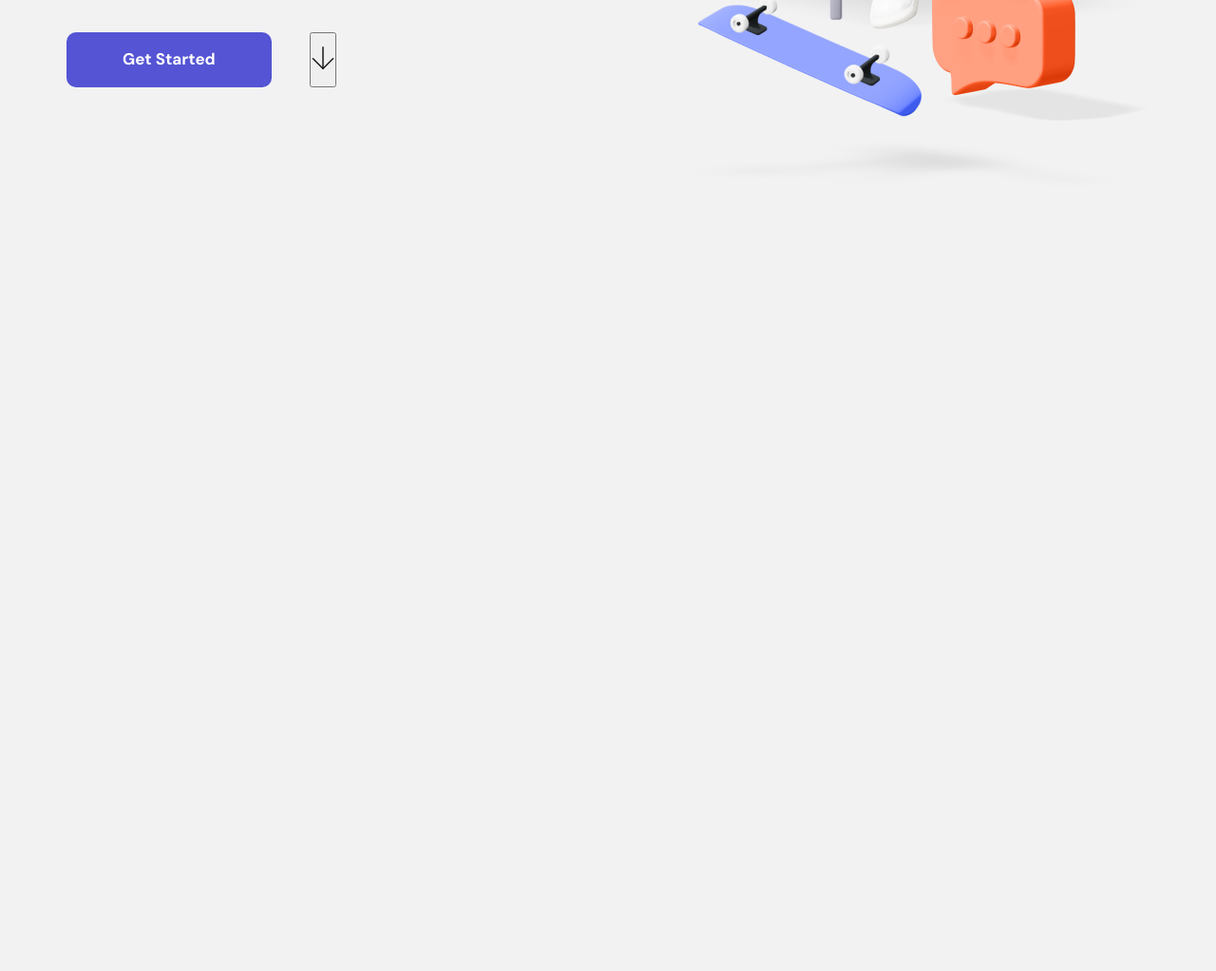
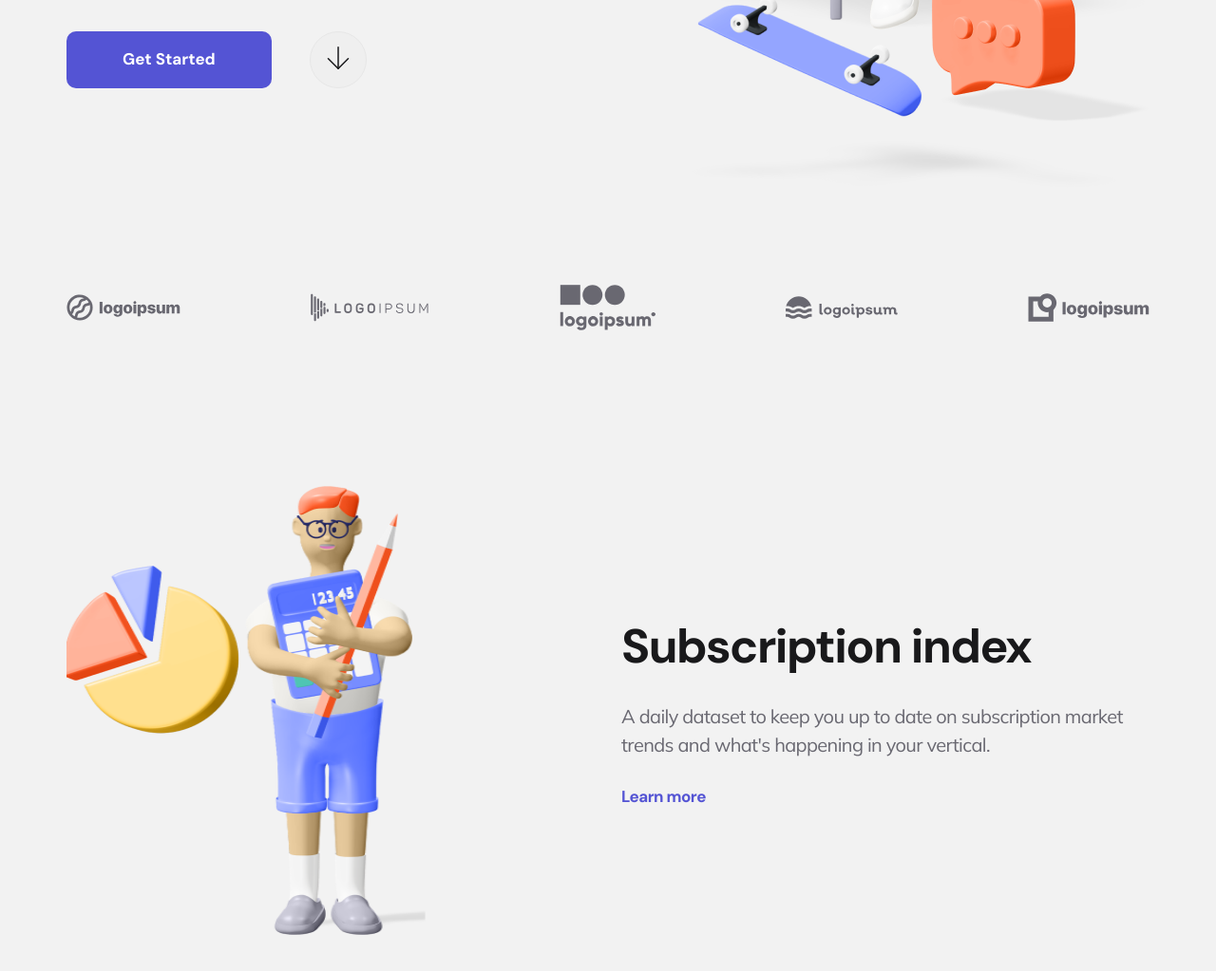
Before and after one commit to heyitsdurdona/1-oy-final-homework, a plain HTML site: page index.html in a window 1280 px wide. Shown: the part 645-1668 px from the top of the page at 95% size. Before the commit the page ends 945 px from the top, so only its background shows below. Drawn offline with Linux system fonts and the light colour scheme.

Commit message:
subscription finished

```diff
--- a/css/main.css
+++ b/css/main.css
@@ -133,7 +133,67 @@ ul{
     background-color: #5454D4;
 }
 
+
+.down-arrow{
+    border-radius: 50%;
+    width: 60px;
+    height: 60px;
+    border: 1px solid #E7E7E7;
+
+    color: #19191B;
+}
 /* -------------------- HERO END ----------------------- */
 
+/* ---------------------ADVERTISEMENT START------------- */
+.site-main__adv-list{
+    display: flex;
+    align-items: center;
+    justify-content: space-between;
+    margin-bottom: 160px;
+}
+/* ---------------------ADVERTISEMENT END------------- */
+
+/* ---------------------SUBSCRIPTION START------------ */
+.site-main__subscription{
+    display: flex;
+    justify-content: space-between;
+    align-items: center;
+    margin-bottom: 102px;
+}
+
+.site-main__subscription-text-wrapper{
+    max-width: 556px;
+}
+
+.site-main__subscription-title{
+    font-family: 'DM sans', sans-serif;
+    font-weight: 700;
+    font-size: 50px;
+    line-height: 57px;
+    letter-spacing: -1.56px;
+    color: #19191B;
+    margin-bottom: 30px;
+}
+
+.site-main__subscription-text{
+    font-family: 'Mulish', sans-serif;
+    font-size: 20px;
+    font-weight: 400;
+    line-height: 30px;
+    letter-spacing: -0.63px;
+    color: #696871;
+    margin-bottom: 30px;
+}
+
+.site-main__learn-more{
+    font-family: 'DM sans', sans-serif;
+    font-size: 17px;
+    font-weight: 700;
+    line-height: auto;
+    letter-spacing: -0.53px;
+    color: #5454D4;
+}
+
+/* ---------------------SUBSCRIPTION END ------------- */
 
 /* -------------------- MAIN END ----------------------- */
--- a/index.html
+++ b/index.html
@@ -72,6 +72,53 @@
                 </div>
             </div>
             <!-- HERO END -->
+
+            <!-- ADVERTISEMENT START -->
+            <section class="site-main__adv">
+                <div class="site-main__adv-wrapper">
+                    <ul class="site-main__adv-list">
+                        <li class="site-main__adv-item">
+                            <a class="site-main__adv-link" href="#" >
+                                <img class="site-main__adv-img" src="./images/adv1.svg" alt="adv1" >
+                            </a>
+                        </li>
+                        <li class="site-main__adv-item">
+                            <a class="site-main__adv-link" href="#" >
+                                <img class="site-main__adv-img" src="./images/adv2.svg" alt="adv1" >
+                            </a>
+                        </li>
+                        <li class="site-main__adv-item">
+                            <a class="site-main__adv-link" href="#" >
+                                <img class="site-main__adv-img" src="./images/adv3.svg" alt="adv1" >
+                            </a>
+                        </li>
+                        <li class="site-main__adv-item">
+                            <a class="site-main__adv-link" href="#" >
+                                <img class="site-main__adv-img" src="./images/adv4.svg" alt="adv1" >
+                            </a>
+                        </li>
+                        <li class="site-main__adv-item">
+                            <a class="site-main__adv-link" href="#" >
+                                <img class="site-main__adv-img" src="./images/adv5.svg" alt="adv1" >
+                            </a>
+                        </li>
+                    </ul>
+                </div>
+            </section>
+            <!-- ADVERTISEMENT END -->
+
+            <!--  SUBSCRIPTION START -->
+            <section class="site-main__subscription">
+                <div class="site-main__subscription-img-wrapper">
+                    <img src="./images/content1.png" alt="content img1" class="site-main__subscription-img" width="378" height="473">
+                </div>
+                <div class="site-main__subscription-text-wrapper">
+                    <h2 class="site-main__subscription-title">Subscription index</h2>
+                    <p class="site-main__subscription-text">A daily dataset to keep you up to date on subscription market trends and what's happening in your vertical.</p>
+                    <a class="site-main__learn-more" href="#">Learn more</a>
+                </div>
+            </section>
+            <!--  SUBSCRIPTION END -->
         </div>
     </main>
     <!-- MAIN END   -->
```
Also changed, not shown: images/adv1.svg (added), images/adv2.svg (added), images/adv3.svg (added), images/adv4.svg (added), images/adv5.svg (added), images/content1.png (added), images/content2.png (added). Lines whose indentation alone changed are shown as unchanged.
